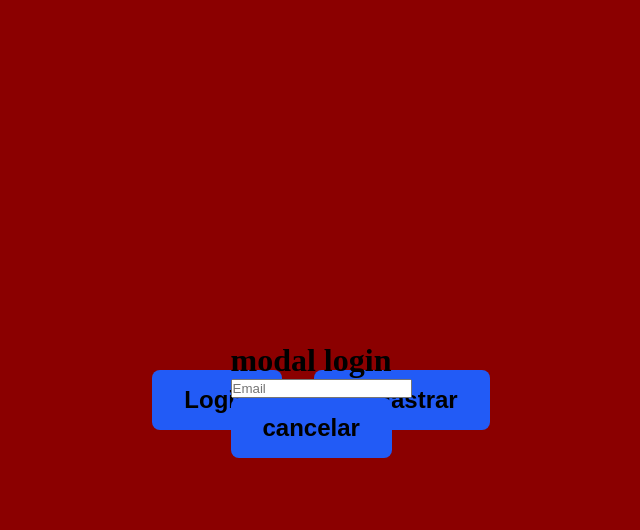
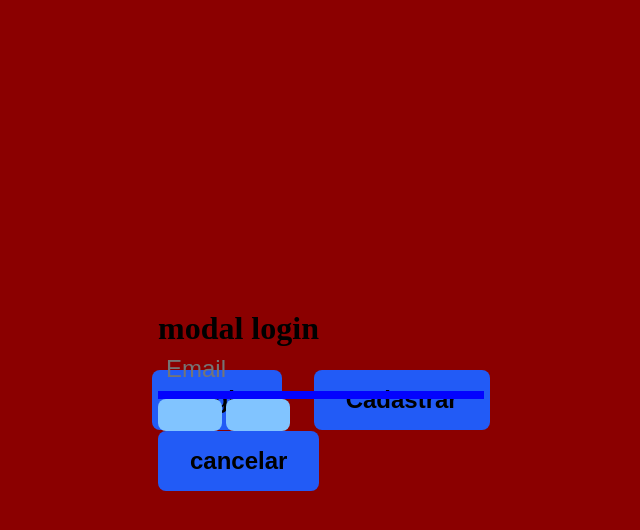
Before and after one commit to igordiasdasilva/Projeto-javascript, a plain HTML site: page index.html in a window 1280 px wide. Both pictures are taken after a click on the button "Login". Shown: the whole page, without its empty margins (319-959 px from the left). Drawn offline with Linux system fonts and the light colour scheme.

Commit message:
Criamos o campo de email e btn login, fizemos os estilo com css e colocamos eventos de focus com javascript

```diff
--- a/assets/css/style.css
+++ b/assets/css/style.css
@@ -37,10 +37,18 @@ button:hover{
 /* **************************************
 Criando estilo da modal login e cadastro
 *****************************************/
+
+.content-modal-login, .content-modal-register{
+    background: rgb rgb(201, 25, 25);
+    padding: 2rem;
+    border-radius: 0.5rem;
+}
+
 .hide-modal{
     opacity: 0;
     visibility: hidden;
 }
+
 .show-modal{
     opacity: 1;
     visibility: visible;
@@ -58,3 +66,38 @@ Criando estilo da modal login e cadastro
     background: rgba(255, 6, 6, 0.702)
     transition: all 350ms ease-in-out;
 }
+/***********************************************************************
+     Estilo dos botões
+************************************************************************/
+
+
+.btn-login-open{
+    border: 0.3rem solid rgb rgb(247, 90, 90);
+    background-color: rgb(129, 196, 255);
+    color: rgb rgb(134, 43, 219);
+}
+.btn-login-open:hover {
+    background: rgba(255, 6, 6, 0.702);
+    color: rgb black
+}
+
+/******************************************
+     Estilo do form e input
+********************************************/
+
+    .content-form{
+        display:flex
+        ?
+        ?
+        ?
+    }
+
+.input input {
+    outline: none;
+    border: none;
+    background: transparent;
+    padding: 0.5rem;
+    font-size: 1.5rem;
+    width: 100%;
+    border-bottom: 0.5rem solid rgb(3, 3, 254);
+}
--- a/assets/js/script.js
+++ b/assets/js/script.js
@@ -4,6 +4,9 @@ const modalLogin = document.querySelector("#modal-login");
 const modalRegister = document.querySelector("#modal-register");
 const btnCancelLogin =document.querySelector("#btn-cancel-login");
 const btnCancelRegister =document.querySelector("#btn-cancel-register");
+const btnLoginOpen = document.querySelector("#btn-login");
+const inputEmail = document.querySelector("#email");
+const resultado = document.querySelector("#resultado")
 
 function soma(num01, num02) {
     const somar = num01 + num02;
@@ -47,3 +50,10 @@ btnCancelRegister.addEventListener("click", (e) => {
     modalRegister.classList.remove("show-modal");
     modalRegister.classList.add("hide-modal");
 })
+inputEmail.addEventListener("focus", () => {
+    inputEmail.style.borderBottom = "0.5rem solid rgb(255, 0, 0 )"
+})
+
+// inputEmail.addEventListener("input", () => {
+    // resultado.innerHTML = inputEmail.value
+// })
--- a/index.html
+++ b/index.html
@@ -17,8 +17,8 @@
       <div class="content-modal-login">
         <h1>modal login</h1>
         <form action="form-login">
-          <div class="content-form" id="content-form"></div>
-          <div class="input" id="input"></div>
+          <div class="content-form" id="content-form">
+            <div class="input" id="input">
               <input
                 type="text"
                 name="email"
@@ -26,7 +26,14 @@
                 class="email"
                 placeholder="Email"
               />
+            </div>
+            <footer class="btn-group">
+              <button class="btn-login-open" id="-btn-login-open"></button>
+              <button class="btn-login-open" id="btn-login-open"></button>
+            </footer>
+          </div>
         </form>
+        <div id="resultado"></div>
         <button id="btn-cancel-login">cancelar</button>
       </div>
     </div>
```
Lines whose indentation alone changed are shown as unchanged.
